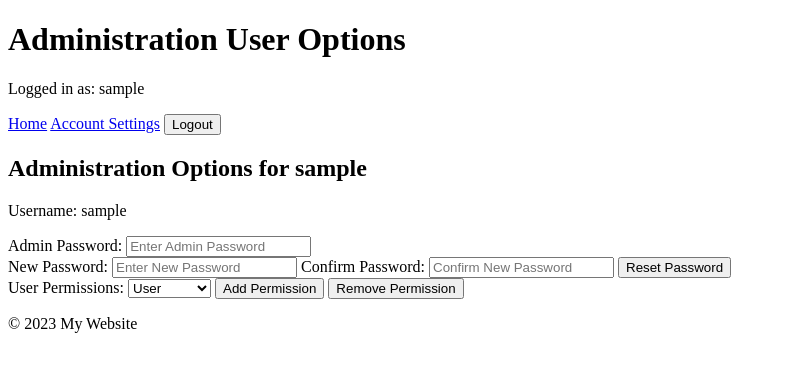
After one commit to DarkWinged/mycode, a Flask app: template challanges/flaskapi/templates/admin_user_options.html in a window 1280 px wide. The commit adds this page. Shown: the top 372 px of the page, without its empty margins (0-786 px from the left). Run offline with Flask 3, Linux system fonts and the light colour scheme; the visitor is signed in with stand-in values (Sample User, id 1); the template is opened without the code that fills it: most values are stand-ins (such as "Sample title", 1, 10 or a date in 2020); parts of the project's set-up code (start-up, migrations or seed data) failed here and were passed over.

Commit message:
added admin dashboard links to the user managment page

```diff
--- a/challanges/flaskapi/flaskgame.py
+++ b/challanges/flaskapi/flaskgame.py
@@ -58,9 +58,58 @@ class LoginDataController:
         else:
             return False
 
-
     def get_usernames(self):
         return list(self._data.keys())
+
+    def reset_user_password(self, admin_username: str, admin_password: str, new_password: str, confirm_password: str, username: str) -> bool:
+        # Check if the admin password is valid
+        if not self.validate_user_credentials(admin_username, admin_password):
+            return False
+
+        # Check if new password and confirm password are the same
+        if new_password != confirm_password:
+            return False
+
+        # Here, you can perform any additional checks or validations as needed before changing the password
+
+        # Update the user's password to the new one
+        if self._data.get(username):
+            self._data[username]['password'] = new_password
+            self._save_data()
+            return True
+
+        return False
+
+    def _add_permission(self, username: str, permission: str) -> bool:
+        if permission in self._data[username]['permissions']:
+            return True
+        else:
+            self._data[username]['permissions'].append(permission)
+            self._save_data()
+            return True
+        return False
+
+    def _remove_permission(self, username: str, permission: str) -> bool:
+        if permission not in self._data[username]['permissions']:
+            return True
+        else:
+            self._data[username]['permissions'].pop(self._data[username]['permissions'].index(permission))
+            self._save_data()
+            return True
+        return False
+
+    def set_user_permissions(self, admin_username: str, admin_password: str, action: str, permission: str, username: str) -> bool:
+        # Check if the admin password is valid
+        if not self.validate_user_credentials(admin_username, admin_password):
+            return False
+
+        if action == 'add':
+            return self._add_permission(username, permission)
+
+        if action == 'remove':
+            return self._remove_permission(username, permission)
+
+
 
 if __name__ == '__main__':
 
@@ -94,7 +143,7 @@ if __name__ == '__main__':
         if 'username' in session:
             if request.endpoint in login_pages:
                 return redirect('/')
-            elif request.endpoint == 'admin':
+            elif 'admin' in request.endpoint:
                 if not login_data_controller.user_has_permission(session['username'], 'admin'):
                     return redirect(url_for('index'))
         else:
@@ -287,4 +336,40 @@ if __name__ == '__main__':
             return render_admin_users_template(filtered_usernames, total_filtered_users, current_search, limit, current_offset, max_offset)
 
 
+    @app.route('/admin/users/<username>', methods=['GET', 'POST'])
+    def admin_user_options(username):
+        if request.method == 'POST':
+            data = request.get_json()
+            if data and 'admin_password' in data:
+                admin_password = data['admin_password']
+
+                # Handle reset password functionality
+                if 'reset_password' in data:
+                    passwords = data['reset_password']
+                    if login_data_controller.reset_user_password(session['username'], admin_password, passwords['new_password'], passwords['confirm_password'], username):
+                        return render_template('admin_user_options.html', username=username, message="Password reset successful")
+                    else:
+                        return render_template('admin_user_options.html', username=username, error="Password reset failed")
+
+                # Handle set permissions functionality
+                if 'set_permissions' in data:
+                    # Check if selected_permission is a valid permission value
+                    action = list(data['set_permissions'].keys())[0]
+                    permission = data['set_permissions'][action]
+                    allowed_permissions = ['user', 'moderator', 'admin']
+                    if login_data_controller.set_user_permissions(session['username'], admin_password, action, permission, username):
+                        return render_template('admin_user_options.html', username=username, message=f"{permission.capitalize()} permissions set")
+                    else:
+                        return render_template('admin_user_options.html', username=username, error="Invalid permission selected")
+
+                # Handle other possible actions based on the form data
+
+            else:
+                # Handle the case when no admin password was provided in the form submission
+                return render_template('admin_user_options.html', username=username, error="Please enter admin password")
+
+        else:
+            # Render the admin_users_username.html template with the current user's username
+            return render_template('admin_user_options.html', username=username)
+
     app.run(host='0.0.0.0', port=2224, debug=True)
--- /dev/null
+++ b/challanges/flaskapi/templates/admin_user_options.html
@@ -0,0 +1,137 @@
+<!-- templates/admin_users_username.html -->
+{% extends "base.html" %}
+
+{% block title %}Admin User Options{% endblock %}
+
+{% block header %}Administration User Options
+    {% if error %}
+    <h3>Error:</h3>
+    <p>{{ error }}</p>
+    {% endif %}
+    {% if message %}
+    <h3>Message:</h3>
+    <p>{{ message }}</p>
+    {% endif %}
+{% endblock %}
+
+{% block content %}
+    <h2>Administration Options for {{ username }}</h2>
+    <p>Username: {{ username }}</p>
+
+    <!-- Add the text field for the admin password at the top of the body -->
+    <label for="admin_password">Admin Password:</label>
+    <input type="password" name="admin_password" id="admin_password" placeholder="Enter Admin Password" required>
+
+    <!-- Add a form for resetting user password -->
+    <form id="reset_password_form">
+        <label for="new_password">New Password:</label>
+        <input type="password" name="new_password" id="new_password" placeholder="Enter New Password" required>
+        <label for="confirm_password">Confirm Password:</label>
+        <input type="password" name="confirm_password" id="confirm_password" placeholder="Confirm New Password" required>
+        <button type="button" onclick="resetPassword()">Reset Password</button>
+    </form>
+
+    <!-- Add a dropdown to add or remove user permissions -->
+    <label for="permissions_dropdown">User Permissions:</label>
+    <select name="permissions_dropdown" id="permissions_dropdown">
+        <option value="user">User</option>
+        <option value="moderator">Moderator</option>
+        <option value="admin">Admin</option>
+    </select>
+    <button type="button" onclick="addPermission()">Add Permission</button>
+    <button type="button" onclick="removePermission()">Remove Permission</button>
+
+<script>
+    // Function to get the admin password from the text field
+    function getAdminPassword() {
+        return document.getElementById("admin_password").value;
+    }
+
+    // Function to send the JSON data to the server
+    async function sendDataToServer(data) {
+        const adminPassword = getAdminPassword();
+
+        // Check if the admin password is filled
+        if (adminPassword) {
+            // Include the admin password in the JSON data
+            data.admin_password = adminPassword;
+
+            // Set the request headers
+            const headers = new Headers();
+            headers.append("Content-Type", "application/json");
+
+            // Create the request object
+            const request = new Request("{{ url_for('admin_user_options', username=username) }}", {
+                method: "POST",
+                headers: headers,
+                body: JSON.stringify(data),
+            });
+
+            try {
+                // Send the request
+                const response = await fetch(request);
+
+                // Handle the response
+                if (response.ok) {
+                    // The request was successful, you can handle the response here if needed
+                    // For example, you can show a success message or update the UI
+                } else {
+                    // The request failed, you can handle the error here if needed
+                    // For example, you can show an error message or update the UI
+                }
+            } catch (error) {
+                // Handle any errors that occurred during the fetch operation
+                console.error("Error:", error);
+            }
+        } else {
+            // Display an alert if the admin password is empty
+            alert("Please enter admin password.");
+        }
+    }
+
+    // Function to reset the user's password
+    function resetPassword() {
+        // Create a JSON object with the data
+        const data = {
+                "reset_password": {
+                    new_password: document.getElementById("new_password").value,
+                    confirm_password: document.getElementById("confirm_password").value
+                }
+        };
+
+        // Send the JSON data to the server
+        sendDataToServer(data);
+    }
+
+    // Function to add user permission
+    function addPermission() {
+        const selectedPermission = document.getElementById("permissions_dropdown").value;
+
+        // Create a JSON object with the data
+        const data = {
+            "set_permissions": {
+                "add": selectedPermission
+            }
+        };
+
+        // Send the JSON data to the server
+        sendDataToServer(data);
+    }
+
+    // Function to remove user permission
+    function removePermission() {
+        const selectedPermission = document.getElementById("permissions_dropdown").value;
+
+        // Create a JSON object with the data
+        const data = {
+            "set_permissions": {
+                "remove": selectedPermission
+            }
+        };
+
+        // Send the JSON data to the server
+        sendDataToServer(data);
+    }
+</script>
+
+{% endblock %}
--- a/challanges/flaskapi/templates/admin_users.html
+++ b/challanges/flaskapi/templates/admin_users.html
@@ -22,7 +22,7 @@
     {% if filtered_usernames %}
         <ul>
             {% for username in filtered_usernames %}
-                <li>{{ username }}</li>
+                <li><a href="{{ url_for('admin_user_options', username=username) }}">{{ username }}</a></li>
             {% endfor %}
         </ul>
 
```
